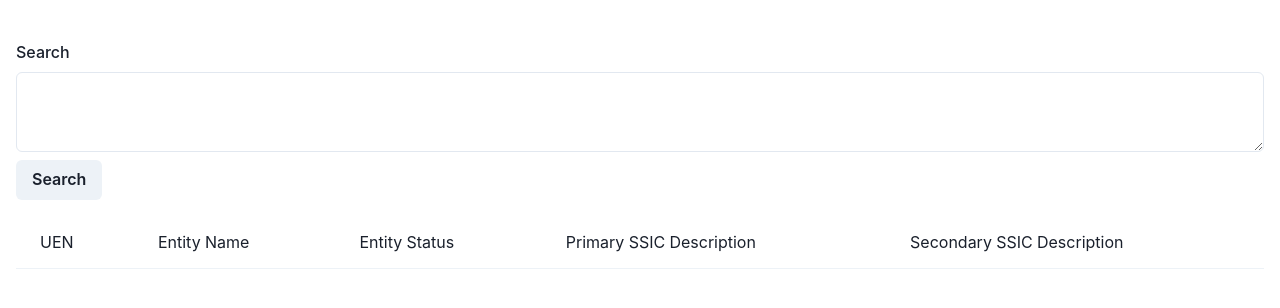
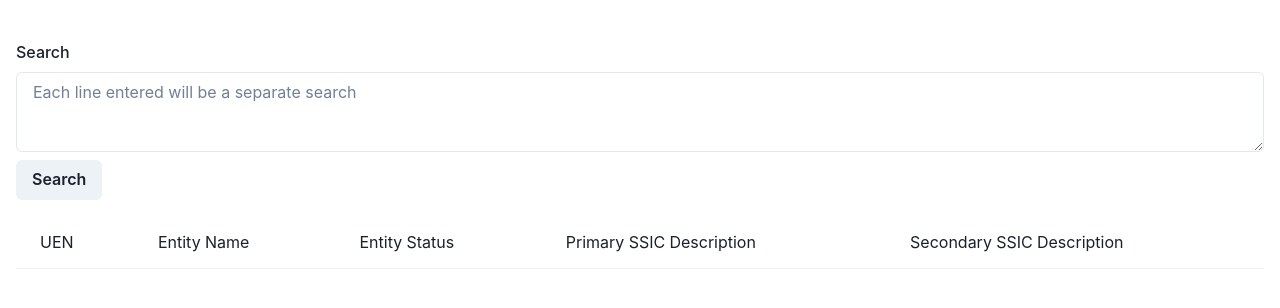
Before and after one commit to gpng/nextjs-typescript-boilerplate, a Next.js app: page / in a window 1280 px wide. Shown: the top 308 px of the page. Built offline with nearby package versions, Linux system fonts and the light colour scheme.

Commit message:
Add placeholder

```diff
--- a/pages/index.tsx
+++ b/pages/index.tsx
@@ -146,7 +146,11 @@ const Index: FC = () => {
       >
         <FormControl>
           <FormLabel>Search</FormLabel>
-          <Textarea value={input} onChange={(ev) => setInput(ev.target.value)} />
+          <Textarea
+            value={input}
+            onChange={(ev) => setInput(ev.target.value)}
+            placeholder="Each line entered will be a separate search"
+          />
         </FormControl>
         <Button type="submit" isLoading={isLoading} mt={2}>
           Search
```
